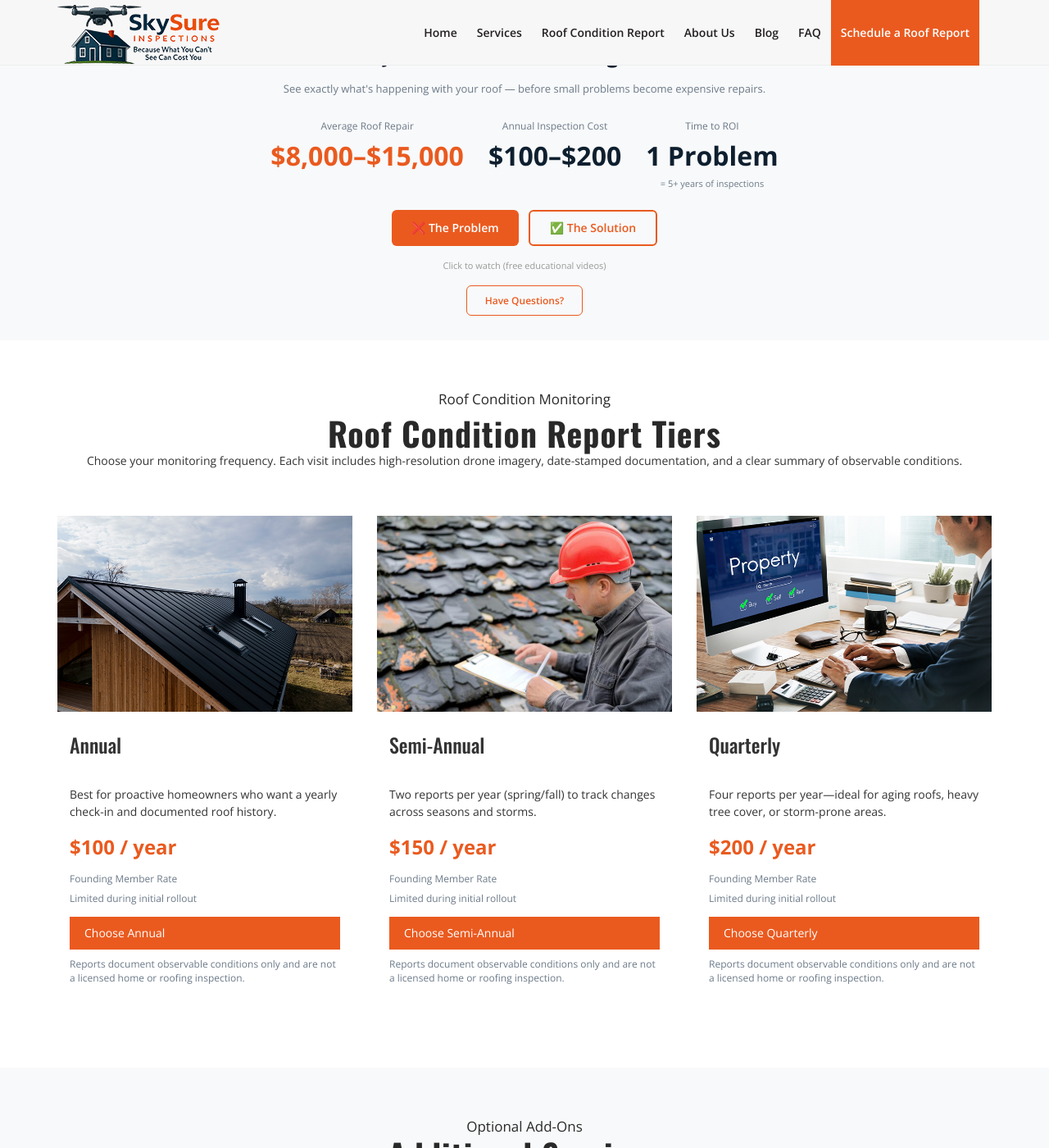
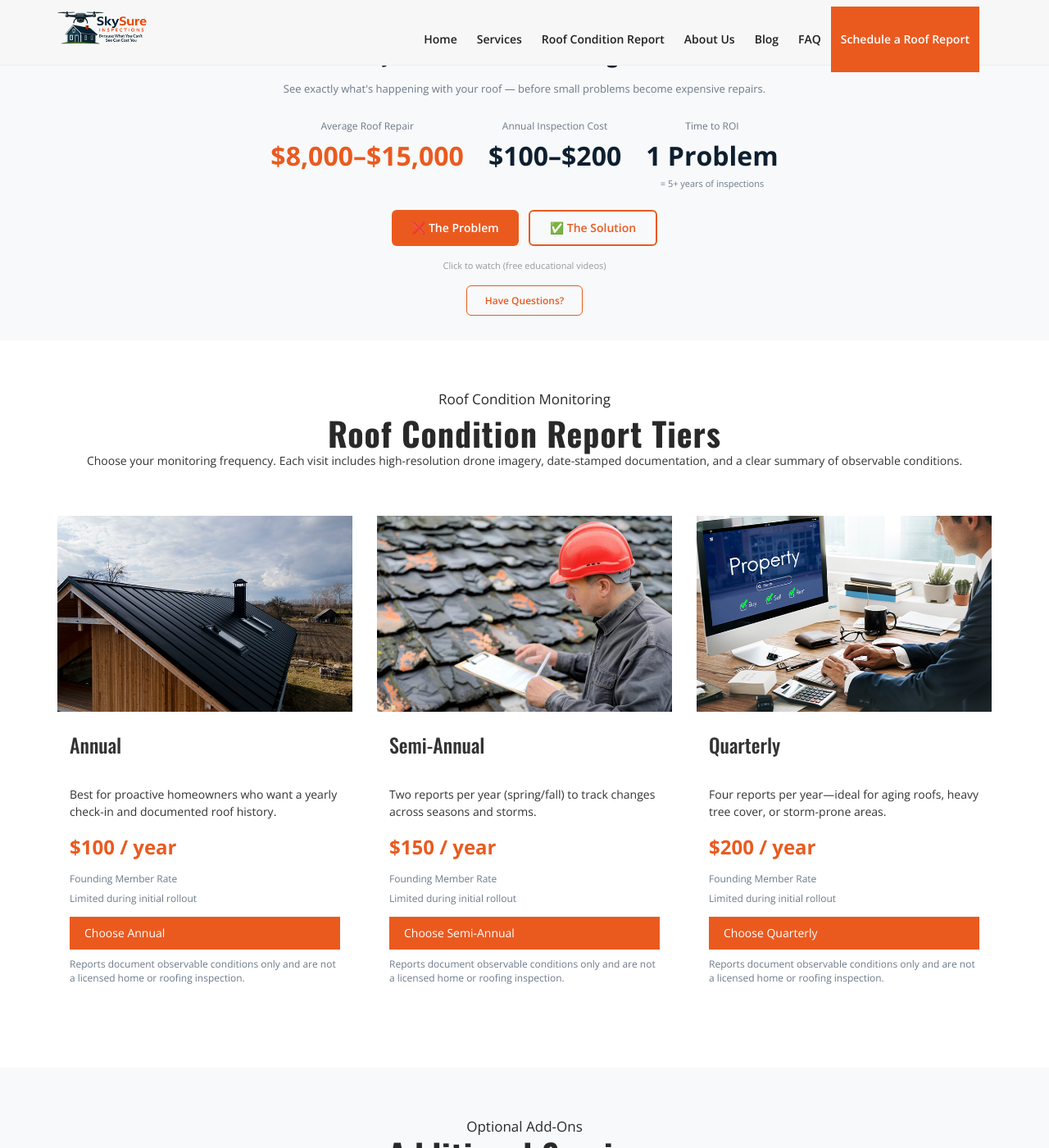
Before and after one commit to ahdworsky/Test, a Jekyll site: the page index.html, which Jekyll copies as it is, in a window 1280 px wide and 1400 px high. Shown: the whole window at 82% size. Built offline with Jekyll 4.4.1, drawn with Linux system fonts in a browser that asks for light colours; nearby versions of some CDN libraries; library files that are not in the unit come from our copies.

Commit message:
Add files via upload

```diff
--- a/index.html
+++ b/index.html
@@ -26,6 +26,12 @@
 <link href="https://fonts.googleapis.com/css?family=Oswald:200,300,400,500,600,700&display=swap" rel="stylesheet"/>
 <style>
 .report-card { cursor: pointer; }
+</style>
+
+<!-- Reduce header padding for compact layout -->
+<style>
+.header { padding: 8px 0 !important; }
+.header .logo img { max-height: 40px !important; }
 </style>
 <style>
 /* Appointment form must appear above all overlays */
```
